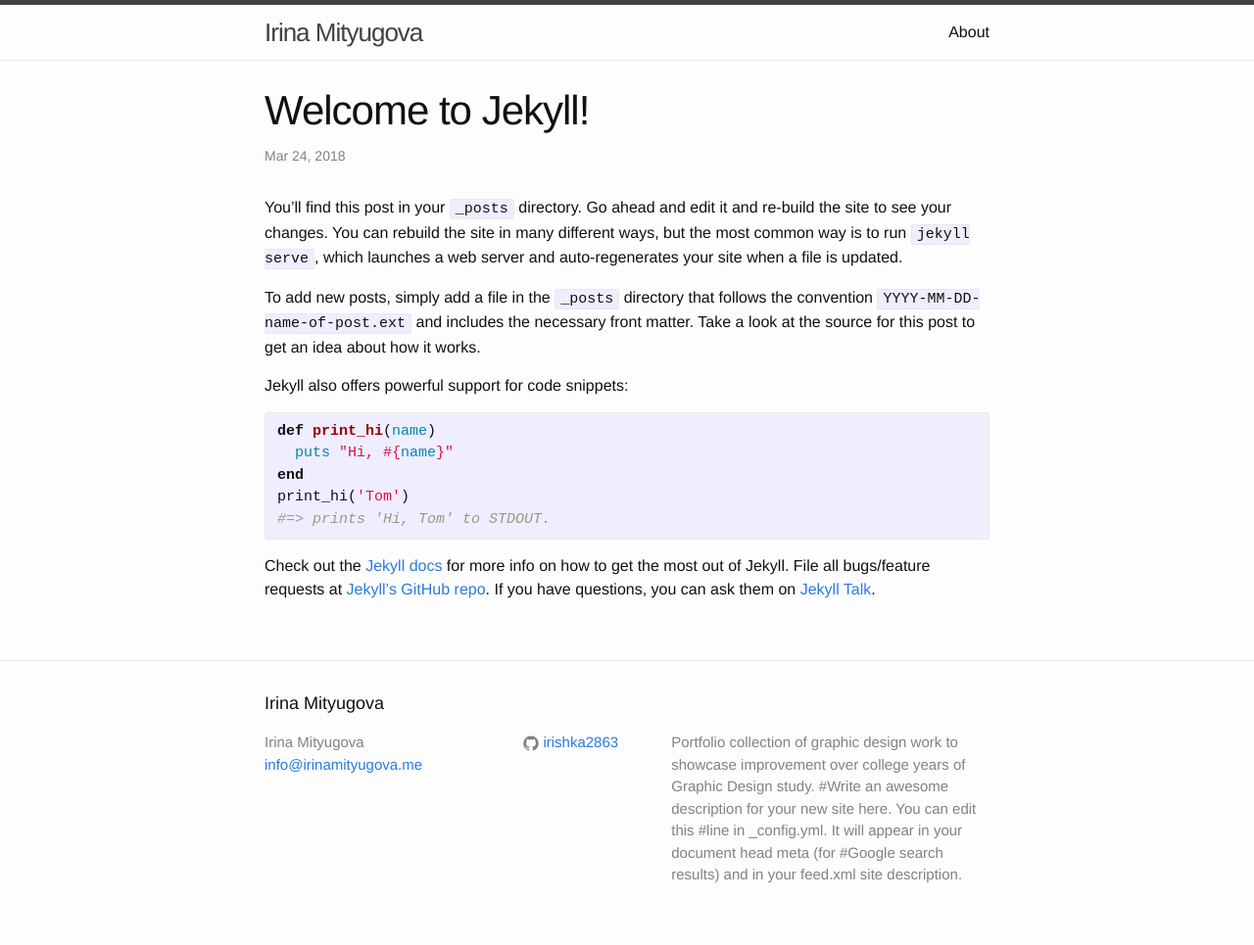
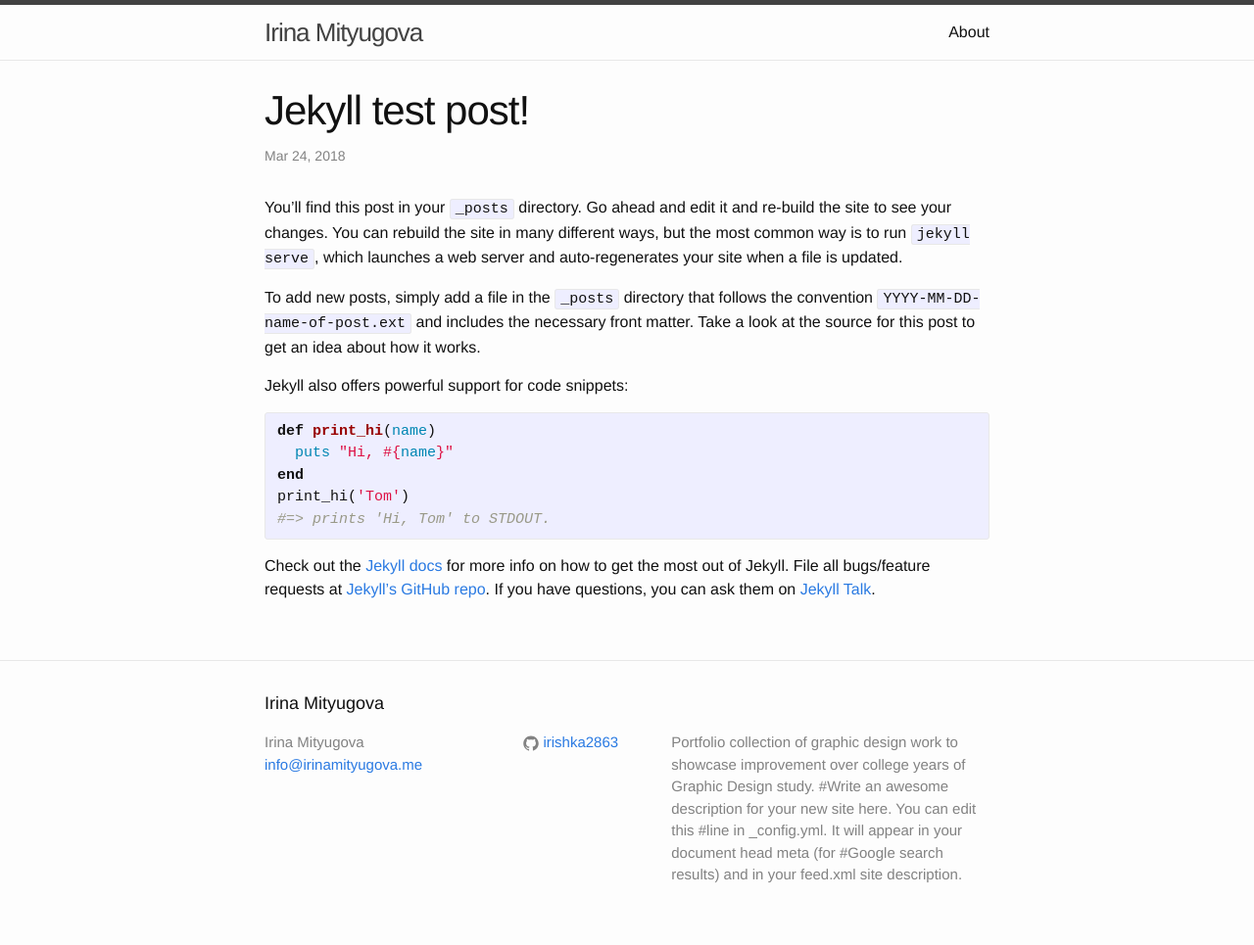
Before and after one commit to irishka2863/irishka2863.github.io, a Jekyll site: the page built from _posts/2018-03-23-welcome-to-jekyll.markdown, in a window 1280 px wide. Shown: the whole page at 98% size. Built offline with Jekyll 4.4.1, drawn with Linux system fonts in a browser that asks for light colours.

Commit message:
Some html edits

```diff
--- a/_posts/2018-03-23-welcome-to-jekyll.markdown
+++ b/_posts/2018-03-23-welcome-to-jekyll.markdown
@@ -1,6 +1,6 @@
 ---
 layout: post
-title:  "Welcome to Jekyll!"
+title:  "Jekyll test post!"
 date:   2018-03-23 20:38:03 -0700
 categories: jekyll update
 ---
--- a/index.html
+++ b/index.html
@@ -18,6 +18,4 @@
     {% endfor %}
   </ul>
 
-  <p class="rss-subscribe">subscribe <a href="{{ "/feed.xml" | prepend: site.baseurl }}">via RSS</a></p>
-
 </div>
```
